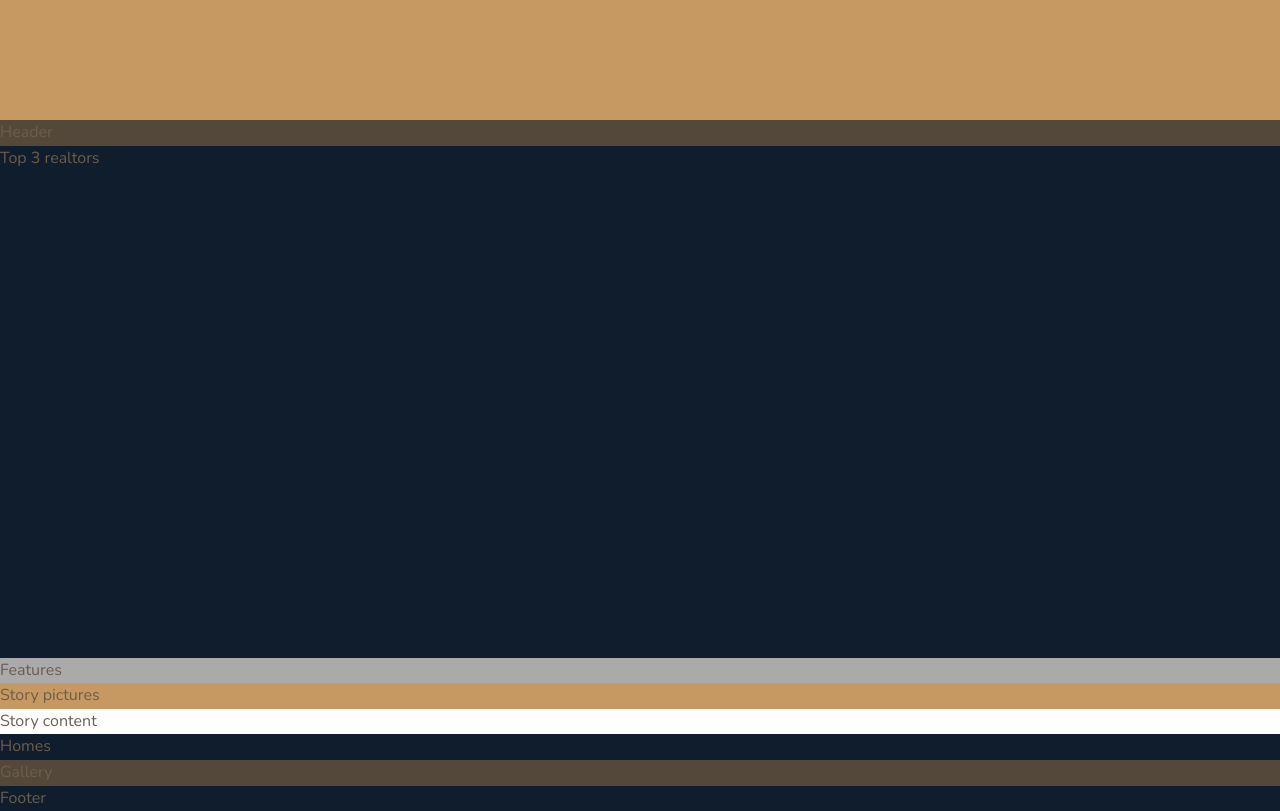
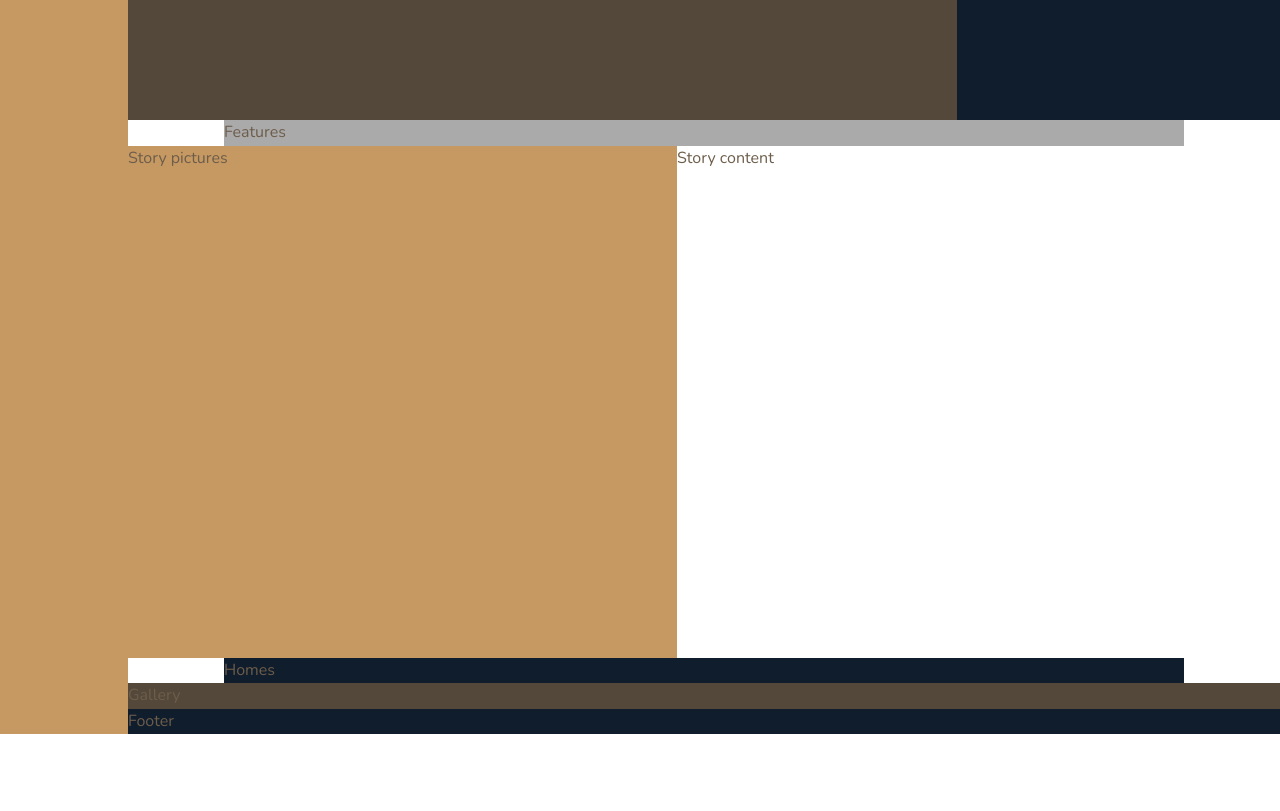
Before and after one commit to GeorgeMitsikaris/CSS3-Grid-Tutorial, a website: page index.html in a window 1280 px wide. Shown: the part 520-1331 px from the top of the page. After the commit the page ends 1254 px from the top, so only its background shows below. Drawn offline with nearby package versions, Linux system fonts and the light colour scheme.

Commit message:
defined the grid-columns for the layout

```diff
--- a/sass/_base.scss
+++ b/sass/_base.scss
@@ -37,4 +37,6 @@ body{
 .container{
      display: grid;
      grid-template-rows: 80vh min-content 40vw repeat(3, min-content);
+     grid-template-columns: [sidebar-start] 8rem [sidebar-end full-start] minmax(6rem ,1fr) [center-start]
+          repeat(8, [col-start] minmax(min-content, 14rem)[col-end]) [center-end] minmax(6rem ,1fr) [full-end];
 }
--- a/sass/_features.scss
+++ b/sass/_features.scss
@@ -1,3 +1,4 @@
 .features{
      background-color: $color-grey-light-2;
+     grid-column: center-start / center-end;
 }
--- a/sass/_footer.scss
+++ b/sass/_footer.scss
@@ -1,3 +1,4 @@
 .footer{
      background-color: $color-secondary;
+     grid-column: full-start / full-end;
 }
--- a/sass/_gallery.scss
+++ b/sass/_gallery.scss
@@ -1,3 +1,4 @@
 .gallery{
      background-color: $color-grey-dark-1;
+     grid-column: full-start / full-end;
 }
--- a/sass/_header.scss
+++ b/sass/_header.scss
@@ -1,3 +1,4 @@
 .header{
      background-color: $color-grey-dark-1;
+     grid-column: full-start / col-end 6;
 }
--- a/sass/_homes.scss
+++ b/sass/_homes.scss
@@ -1,3 +1,4 @@
 .homes{
      background-color: $color-secondary;
+     grid-column: center-start / center-end;
 }
--- a/sass/_realtors.scss
+++ b/sass/_realtors.scss
@@ -1,3 +1,4 @@
 .realtors{
      background-color: $color-secondary;
+     grid-column: col-start 7 / full-end;
 }
--- a/sass/_sidebar.scss
+++ b/sass/_sidebar.scss
@@ -1,3 +1,5 @@
 .sidebar{
      background-color: $color-primary;
+     grid-column: sidebar-start / sidebar-end;
+     grid-row: 1 / -1;
 }
--- a/sass/_story.scss
+++ b/sass/_story.scss
@@ -1,9 +1,11 @@
 .story{
      &__pictures{
           background-color: $color-primary;
+          grid-column: full-start / col-end 4;
      }
 
      &__content{
           background-color: $color-grey-light-1;
+          grid-column: col-start 5 / full-end;
      }
 }
```
Also changed, not shown: css/style.css.
